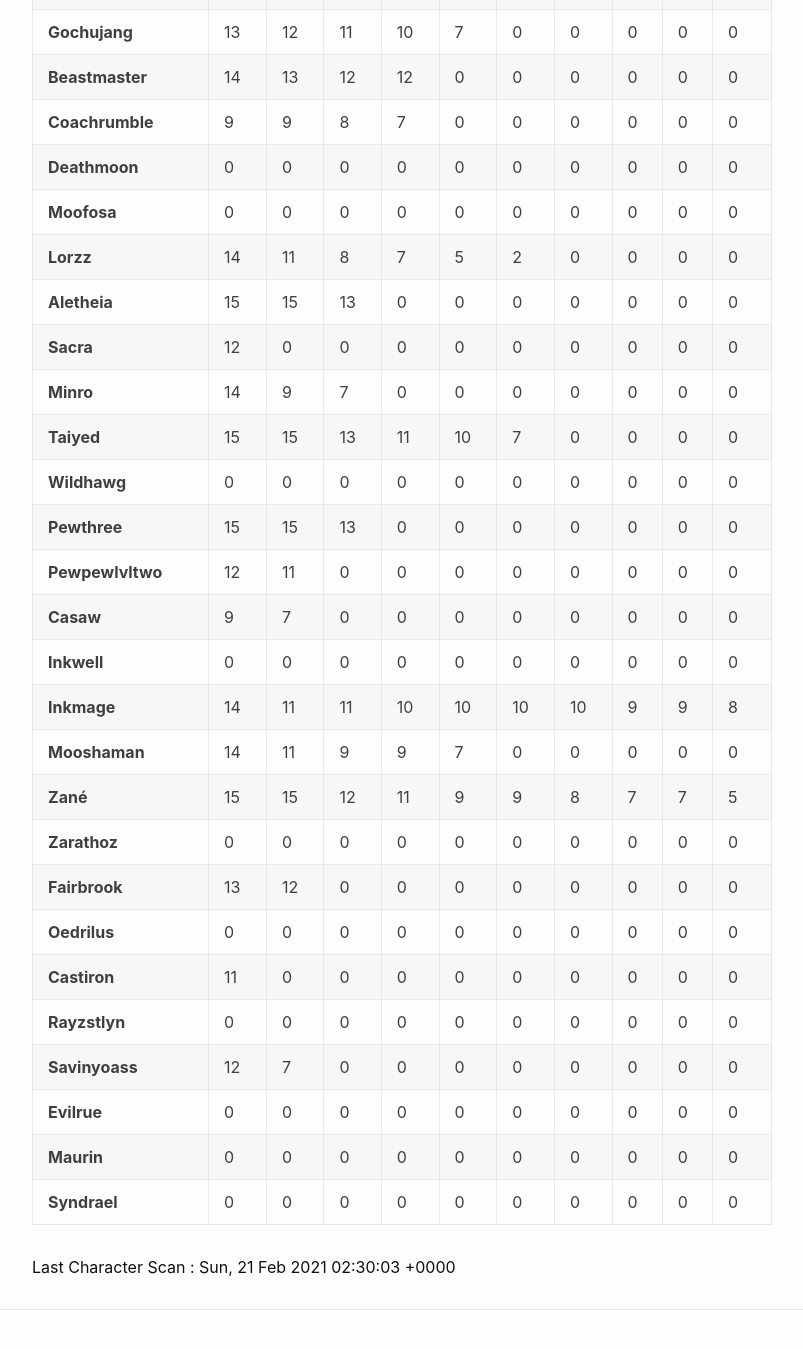
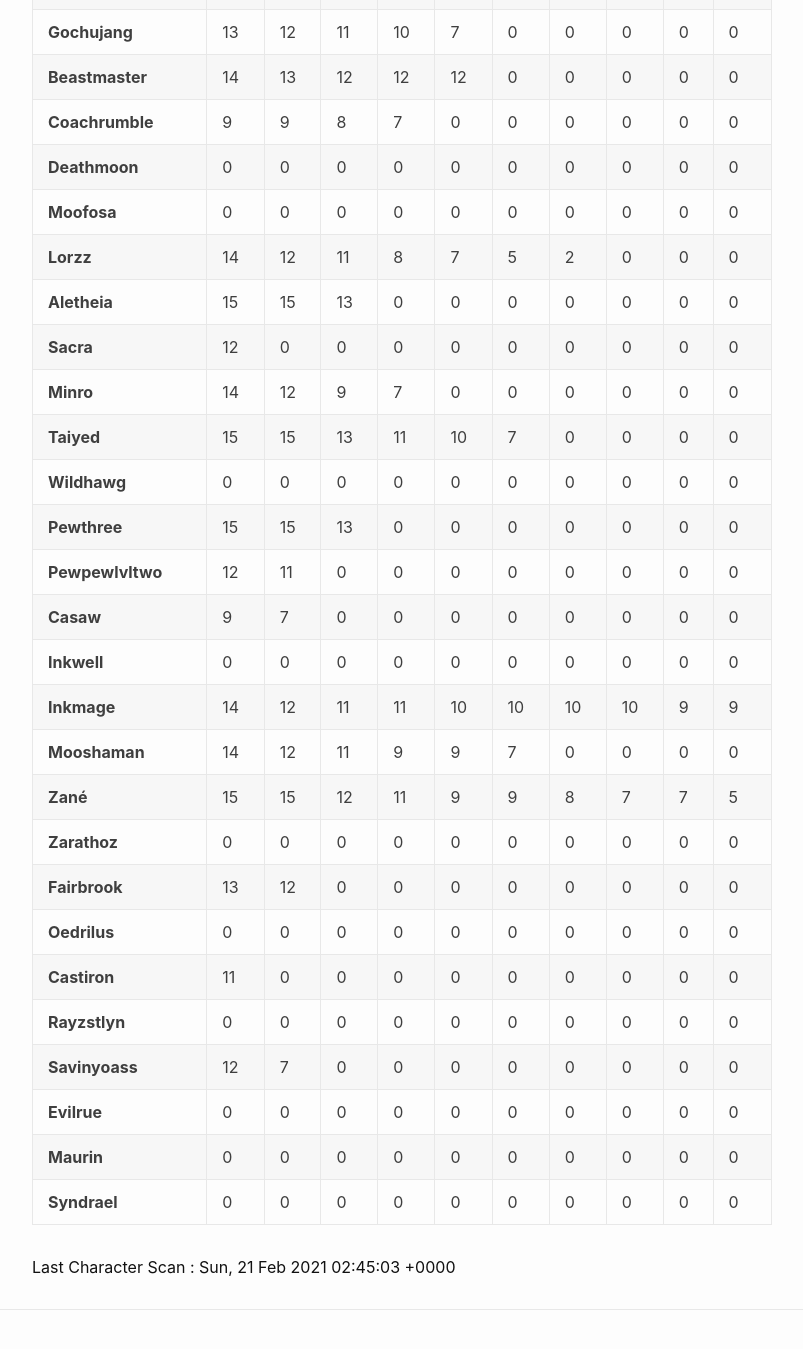
Before and after one commit to eldertribunal/keystonetracker, a Jekyll site: the page built from weekly.md, in a window 1280 px wide and 1400 px high, scrolled down 269 px. Shown: the top 1349 px of the window, without its empty margins (126-929 px from the left). Built offline with Jekyll 4.4.1, drawn with Linux system fonts in a browser that asks for light colours.

Commit message:
auto scan Sun Feb 21 02:45:38 UTC 2021

```diff
--- a/_data/scanned.json
+++ b/_data/scanned.json
@@ -1,3 +1,3 @@
 {
-  "timestamp": 1613874603
+  "timestamp": 1613875503
 }
--- a/_data/weekly.json
+++ b/_data/weekly.json
@@ -51,7 +51,7 @@
       13,
       12,
       12,
-      0,
+      12,
       0,
       0,
       0,
@@ -108,12 +108,12 @@
     "name": "Lorzz",
     "dungeons": [
       14,
+      12,
       11,
       8,
       7,
       5,
       2,
-      0,
       0,
       0,
       0
@@ -153,9 +153,9 @@
     "name": "Minro",
     "dungeons": [
       14,
+      12,
       9,
       7,
-      0,
       0,
       0,
       0,
@@ -258,6 +258,7 @@
     "name": "Inkmage",
     "dungeons": [
       14,
+      12,
       11,
       11,
       10,
@@ -265,19 +266,18 @@
       10,
       10,
       9,
-      9,
-      8
+      9
     ]
   },
   {
     "name": "Mooshaman",
     "dungeons": [
       14,
+      12,
       11,
       9,
       9,
       7,
-      0,
       0,
       0,
       0,
```
